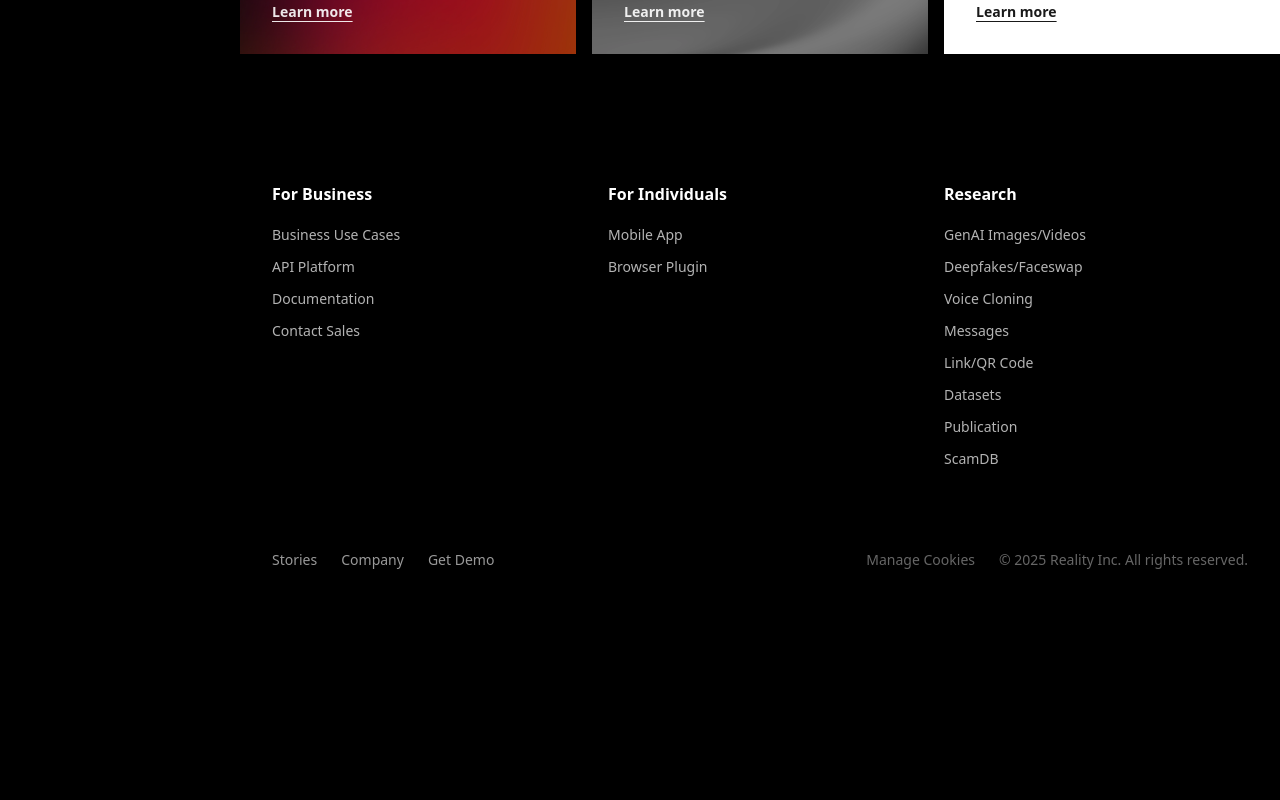
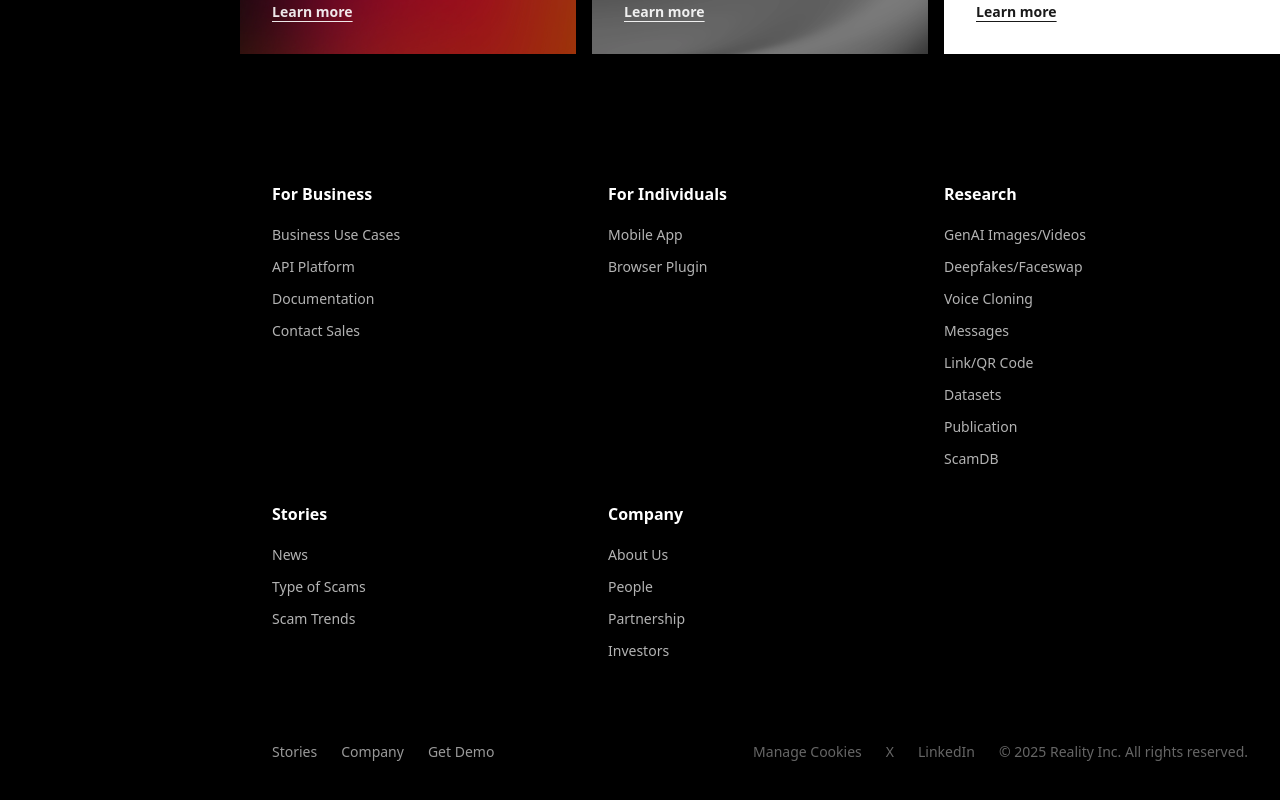
Before and after one commit to aptxaptx/scamai-landing, a Next.js app: page / in a window 1280 px wide. Shown: the part 1082-1882 px from the top of the page. Before the commit the page ends 1720 px from the top, so only its background shows below. Built offline with nearby package versions, Linux system fonts and the light colour scheme.

Commit message:
Update footer with new sections and social links
Added 'Stories' and 'Company' sections to the footer with relevant navigation links. Also included external links to X and LinkedIn in the footer's bottom section. Updated 'Contact Sales' to use a Next.js Link component for internal navigation.

```diff
--- a/src/components/SiteShell.tsx
+++ b/src/components/SiteShell.tsx
@@ -506,9 +506,9 @@
                     </a>
                   </li>
                   <li>
-                    <a href="#" className="text-white/70 hover:text-white text-sm transition-colors">
+                    <Link href="/demo" className="text-white/70 hover:text-white text-sm transition-colors">
                       Contact Sales
-                    </a>
+                    </Link>
                   </li>
                 </ul>
               </div>
@@ -576,6 +576,55 @@
                   </li>
                 </ul>
               </div>
+
+              {/* Stories */}
+              <div>
+                <h3 className="text-white font-semibold mb-4">Stories</h3>
+                <ul className="space-y-2">
+                  <li>
+                    <Link href="/stories/news" className="text-white/70 hover:text-white text-sm transition-colors">
+                      News
+                    </Link>
+                  </li>
+                  <li>
+                    <Link href="/stories/type-of-scams" className="text-white/70 hover:text-white text-sm transition-colors">
+                      Type of Scams
+                    </Link>
+                  </li>
+                  <li>
+                    <Link href="/stories/scam-trends" className="text-white/70 hover:text-white text-sm transition-colors">
+                      Scam Trends
+                    </Link>
+                  </li>
+                </ul>
+              </div>
+
+              {/* Company */}
+              <div>
+                <h3 className="text-white font-semibold mb-4">Company</h3>
+                <ul className="space-y-2">
+                  <li>
+                    <Link href="/company/about" className="text-white/70 hover:text-white text-sm transition-colors">
+                      About Us
+                    </Link>
+                  </li>
+                  <li>
+                    <Link href="/company/people" className="text-white/70 hover:text-white text-sm transition-colors">
+                      People
+                    </Link>
+                  </li>
+                  <li>
+                    <Link href="/company/partnership" className="text-white/70 hover:text-white text-sm transition-colors">
+                      Partnership
+                    </Link>
+                  </li>
+                  <li>
+                    <Link href="/company/investors" className="text-white/70 hover:text-white text-sm transition-colors">
+                      Investors
+                    </Link>
+                  </li>
+                </ul>
+              </div>
             </div>
 
             {/* Bottom Section */}
@@ -588,6 +637,8 @@
                 </div>
                 <div className="flex items-center gap-6 text-sm text-white/40">
                   <Link href="#" className="hover:text-white transition-colors">Manage Cookies</Link>
+                  <a href="https://x.com" target="_blank" rel="noopener noreferrer" className="hover:text-white transition-colors">X</a>
+                  <a href="https://www.linkedin.com" target="_blank" rel="noopener noreferrer" className="hover:text-white transition-colors">LinkedIn</a>
                   <span>© 2025 Reality Inc. All rights reserved.</span>
                 </div>
               </div>
```
